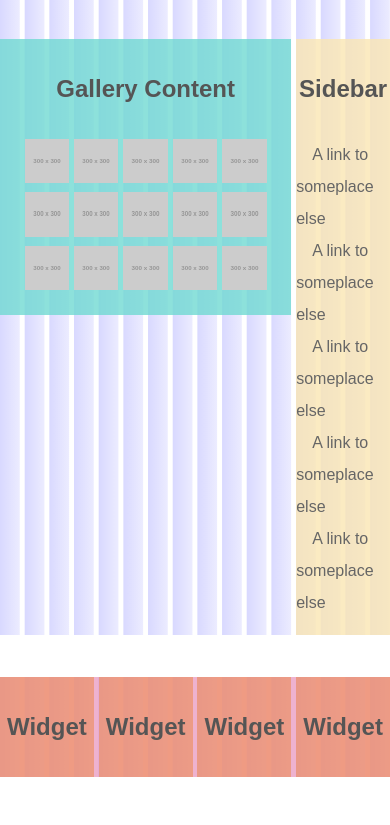
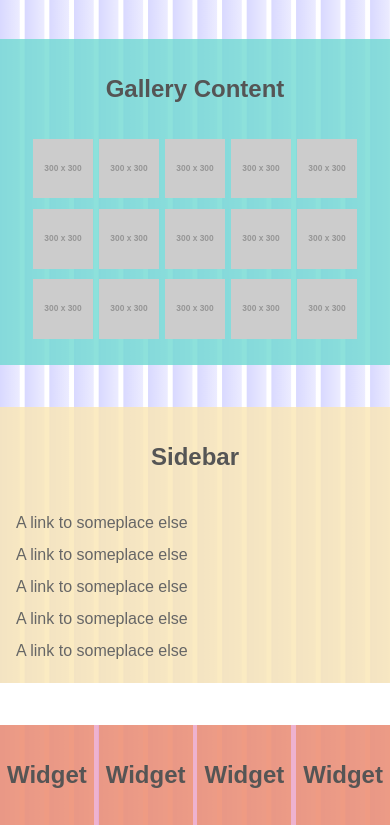
Before and after one commit to TheManMantis/susypractice, a plain HTML site: page index.html in a window 390 px wide. Shown: the part 35-860 px from the top of the page. Drawn offline with Linux system fonts and the light colour scheme; placeholder pictures from the web are drawn by us.

Commit message:
responsive

```diff
--- a/scss/styles.scss
+++ b/scss/styles.scss
@@ -36,19 +36,19 @@ $susy:(
   @include container();
 }
 .content{
-  @include span(12 of 16);
+  @include span(16);
 }
 .sidebar{
-  @include span(4 of 16 last);
+  @include span(16);
 }
 /* Small Breakpoint */
 
 @media(min-width: $bp-s) {
   .content{
-    @include span(16);
+    @include span(12 of 16);
   }
   .sidebar{
-    in span(16);
+    @include span(4 of 16 last);
   }
   .gallery{
     @include cf;
@@ -121,6 +121,18 @@ h2{
   text-align: center;
   color: #555;
 }
+ul,
+ol,
+li {
+  margin: 0;
+  padding: 0; }
+
+li {
+  list-style: none; }
+
+img {
+  max-width: 100%;
+  height: auto; }
 
 .site-header, .site-footer {
   background: $color4;
```
Also changed, not shown: css/styles.css, 1 other file.
